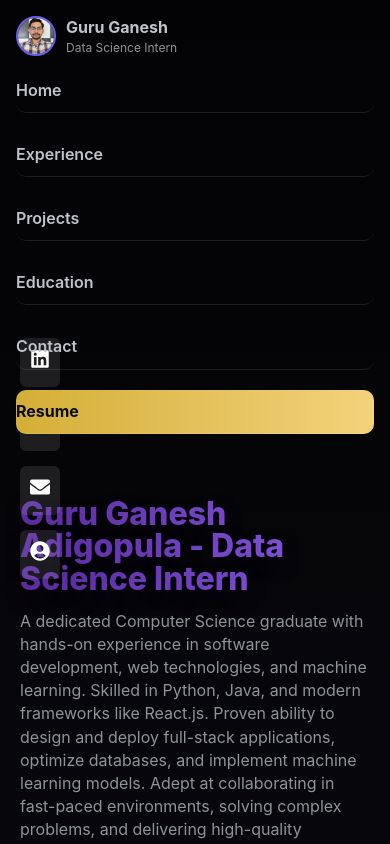
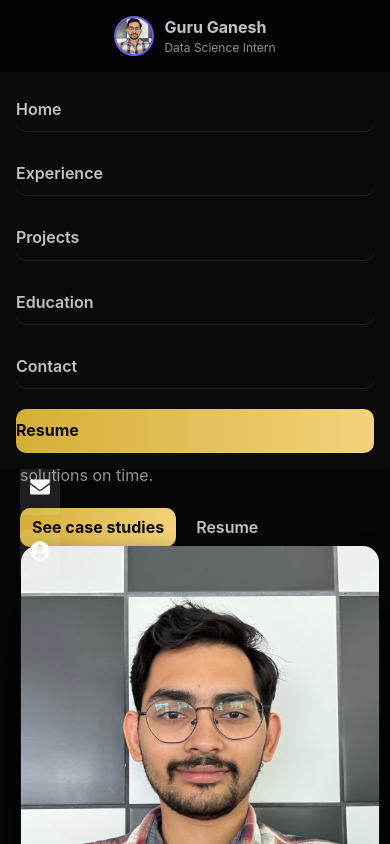
Before and after one commit to adigopulasgit/Portfolio_2025, a React (Vite) app: page / in a window 390 px wide. Shown: the top 844 px of the page. Built offline with nearby package versions, Linux system fonts and the light colour scheme.

Commit message:
Fix responsive navbar for mobile

```diff
--- a/src/styles.css
+++ b/src/styles.css
@@ -483,3 +483,36 @@ nav .nav-links {
     border-bottom: 1px solid rgba(255,255,255,0.1);
   }
 }
+/* Base navbar */
+nav.container {
+  display: flex;
+  justify-content: space-between;
+  align-items: center;
+  padding: 16px;
+  position: relative;
+  z-index: 10; /* keeps nav above background */
+}
+
+/* Nav links (desktop) */
+.nav-links {
+  display: flex;
+  gap: 20px;
+}
+
+/* Mobile */
+@media (max-width: 768px) {
+  .nav-links {
+    flex-direction: column;
+    position: absolute;
+    top: 60px;        /* just below navbar */
+    left: 0;
+    right: 0;
+    background: #0a0a0a; /* dark background */
+    padding: 16px;
+    display: none; /* hidden by default */
+  }
+
+  .nav-links.show {
+    display: flex; /* shown when toggled */
+  }
+}
```
